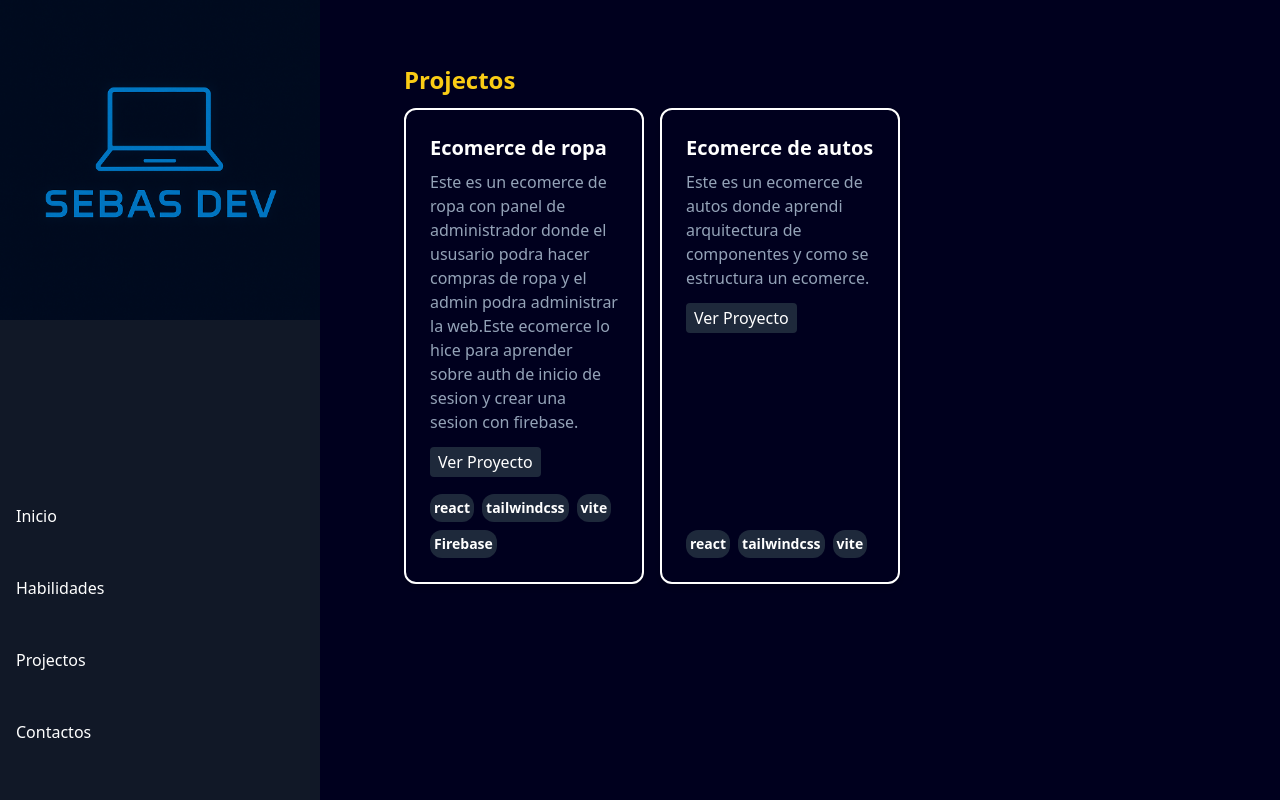
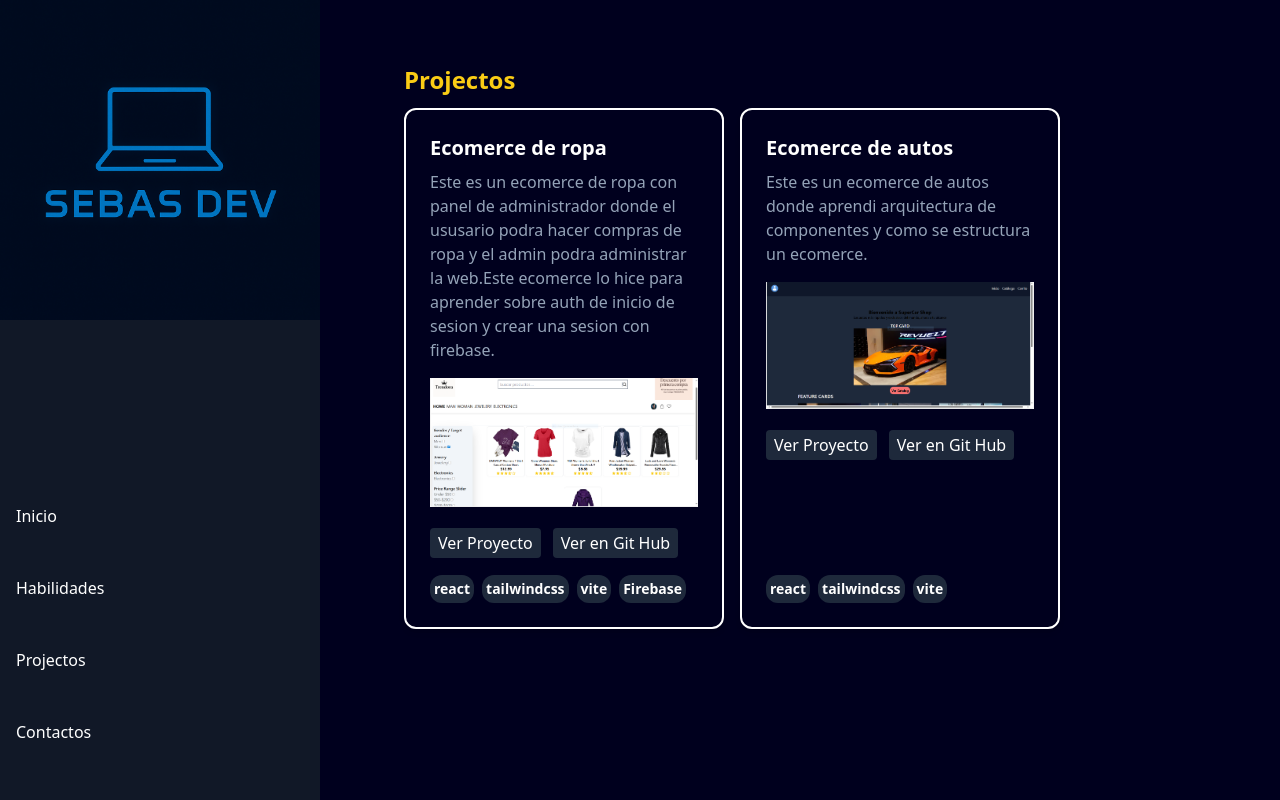
Before and after one commit to yoan2024/Portafolio, a React (Vite) app: page /projectos in a window 1280 px wide. Built offline with nearby package versions, Linux system fonts and the light colour scheme.

Commit message:
terminanado page de peojectos

```diff
--- a/src/P.json
+++ b/src/P.json
@@ -4,13 +4,17 @@
     "title": "Ecomerce de ropa",
     "description": "Este es un ecomerce de ropa con panel de administrador donde el ususario podra hacer compras de ropa y el admin podra administrar la web.Este ecomerce lo hice para aprender sobre auth de inicio de sesion y crear una sesion con firebase.",
     "techs": ["react", "tailwindcss", "vite", "Firebase"],
-    "link": "https://e-shop-clothing.vercel.app/"
+    "link": "https://e-shop-clothing.vercel.app/",
+    "image": "/image/ecomerce-ropa.png",
+    "github": "https://github.com/yoan2024/e-shop-clothing"
   },
   {
     "id": 2,
     "title": "Ecomerce de autos",
     "description": "Este es un ecomerce de autos donde aprendi arquitectura de componentes y como se estructura un ecomerce.",
     "techs": ["react", "tailwindcss", "vite"],
-    "link": "https://ecomerce-autos-8bxn.vercel.app/"
+    "link": "https://ecomerce-autos-8bxn.vercel.app/",
+    "image": "/image/ecomerce-autos.PNG",
+    "github": "https://github.com/yoan2024/Ecomerce-Autos"
   }
 ]
--- a/src/components/TarjetProjecto.jsx
+++ b/src/components/TarjetProjecto.jsx
@@ -1,6 +1,6 @@
 import * as SI from "react-icons/si";
 
-const TarjetaProjecto = ({ title, description, techs, link }) => {
+const TarjetaProjecto = ({ title, description, techs, link, img, github }) => {
   const fixNames = {
     tailwindcss: "Tailwindcss",
     react: "React",
@@ -10,17 +10,27 @@ const TarjetaProjecto = ({ title, description, techs, link }) => {
     vite: "Vite",
   };
   return (
-    <div className="border-solid border-2 flex flex-col justify-between border-white rounded-xl p-6 shadow-md hover:shadow-lg w-60 transition">
+    <div className="border-solid border-2 flex flex-col justify-between border-white rounded-xl p-6 shadow-md hover:shadow-lg w-80 transition">
       <div>
         {" "}
         <h2 className="text-xl font-bold text-white">{title}</h2>
         <p className="text-slate-400 mt-2 mb-4">{description}</p>
+        <div className="mb-6">
+          <img src={img} alt="" />{" "}
+        </div>
         <a
           href={link}
           target="_blank"
-          className="bg-slate-800 w-fit self-end text-white px-2 py-1 rounded hover:bg-blue-700"
+          className="bg-slate-800 w-fit self-end text-white px-2 py-1  rounded hover:bg-blue-700"
         >
           Ver Proyecto
+        </a>
+        <a
+          href={github}
+          target="_blank"
+          className="bg-slate-800 w-fit self-end ml-3 text-white px-2 py-1  rounded hover:bg-blue-700"
+        >
+          Ver en Git Hub
         </a>
       </div>
       <div className="flex flex-wrap mt-5 gap-2 ">
--- a/src/page/Projectos.tsx
+++ b/src/page/Projectos.tsx
@@ -19,6 +19,8 @@ const Projectos = () => {
                   description={p.description}
                   techs={p.techs}
                   link={p.link}
+                  img={p.image}
+                  github={p.github}
                 />
               );
             })}
```
Also changed, not shown: public/image/ecomerce-autos.PNG (added), public/image/ecomerce-ropa.png (added).
